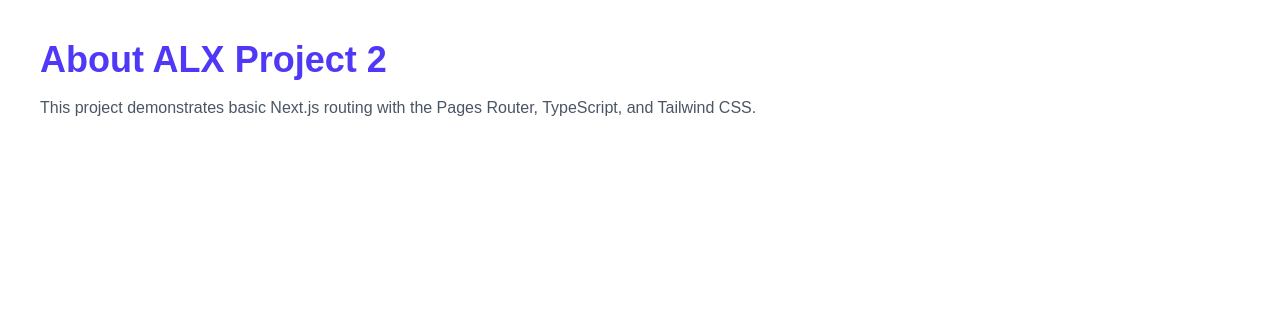
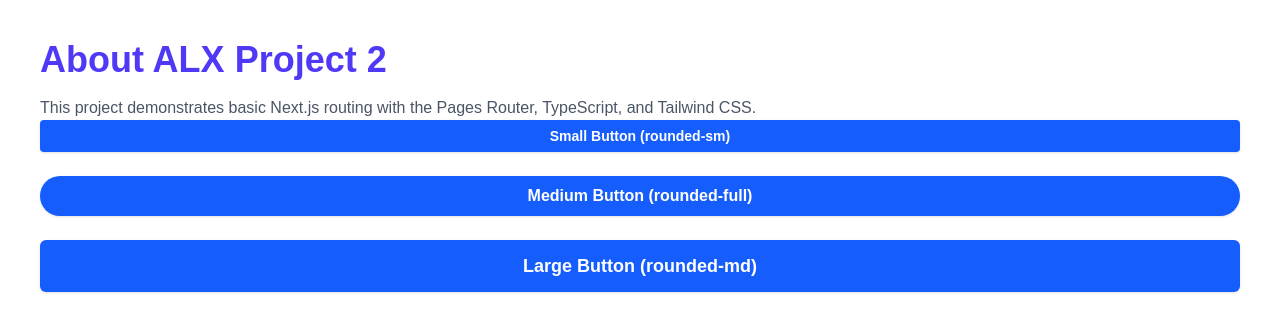
Before and after one commit to benjamin-o-ansah/alx-project-0x02-setup, a Next.js app in the folder alx-project-0x02/: page /about in a window 1280 px wide. Shown: the top 332 px of the page. Built offline with nearby package versions, Linux system fonts and the light colour scheme.

Commit message:
created buttons to apply to the about page

```diff
--- /dev/null
+++ b/alx-project-0x02/components/common/Button.tsx
@@ -0,0 +1,59 @@
+// components/common/Button.tsx
+
+import React from 'react';
+import { type ButtonProps, type ButtonSize, type ButtonShape } from '@/interfaces';
+
+// --- Helper Functions to Map Props to Tailwind Classes ---
+
+const getSizeClasses = (size: ButtonSize): string => {
+  switch (size) {
+    case 'small':
+      return 'px-3 py-1.5 text-sm'; // Smaller padding and font
+    case 'medium':
+      return 'px-5 py-2 text-base'; // Standard padding and font
+    case 'large':
+      return 'px-8 py-3 text-lg'; // Larger padding and font
+    default:
+      return 'px-5 py-2 text-base';
+  }
+};
+
+const getShapeClasses = (shape: ButtonShape): string => {
+  switch (shape) {
+    case 'rounded-sm':
+      return 'rounded-sm';
+    case 'rounded-md':
+      return 'rounded-md';
+    case 'rounded-full':
+      return 'rounded-full';
+    default:
+      return 'rounded-md';
+  }
+};
+
+// --- Button Component ---
+
+const Button: React.FC<ButtonProps> = ({
+  size = 'medium', // Set default size
+  shape = 'rounded-md', // Set default shape
+  children,
+  className = '', // Default to empty string for className
+  ...rest // Gather any remaining standard button props (e.g., onClick, type)
+}) => {
+  const sizeClasses = getSizeClasses(size);
+  const shapeClasses = getShapeClasses(shape);
+
+  // Combine all base, size, shape, and custom classes
+  const baseClasses = 'font-semibold transition duration-200 ease-in-out shadow-sm';
+  const defaultStyle = 'bg-blue-600 text-white hover:bg-blue-700 focus:outline-none focus:ring-4 focus:ring-blue-300';
+
+  const finalClassName = `${baseClasses} ${defaultStyle} ${sizeClasses} ${shapeClasses} ${className}`;
+
+  return (
+    <button className={finalClassName} {...rest}>
+      {children}
+    </button>
+  );
+};
+
+export default Button;
--- a/alx-project-0x02/pages/about.tsx
+++ b/alx-project-0x02/pages/about.tsx
@@ -2,6 +2,7 @@
 
 import React from 'react';
 import Head from 'next/head';
+import Button from '@/components/common/Button';
 
 const AboutPage: React.FC = () => {
   return (
@@ -14,6 +15,36 @@ const AboutPage: React.FC = () => {
         <p className="mt-4 text-gray-600">
           This project demonstrates basic Next.js routing with the Pages Router, TypeScript, and Tailwind CSS.
         </p>
+        <div className="flex flex-col space-y-6">
+          {/* Example 1: Small and Rounded-sm */}
+          <Button
+            size="small"
+            shape="rounded-sm"
+            onClick={() => alert('Clicked Small Button!')}
+          >
+            Small Button (rounded-sm)
+          </Button>
+
+          {/* Example 2: Medium and Rounded-full (Pill Shape) */}
+          <Button
+            size="medium"
+            shape="rounded-full"
+            onClick={() => alert('Clicked Medium Button!')}
+          >
+            Medium Button (rounded-full)
+          </Button>
+
+          {/* Example 3: Large and Rounded-md (Default) */}
+          <Button
+            size="large"
+            shape="rounded-md"
+            onClick={() => alert('Clicked Large Button!')}
+            // Adding an extra prop to show standard HTML attributes are supported
+            disabled={false}
+          >
+            Large Button (rounded-md)
+          </Button>
+        </div>
       </main>
     </>
   );
```
Also changed, not shown: alx-project-0x02/interfaces/index.ts (+15 -0 lines).
